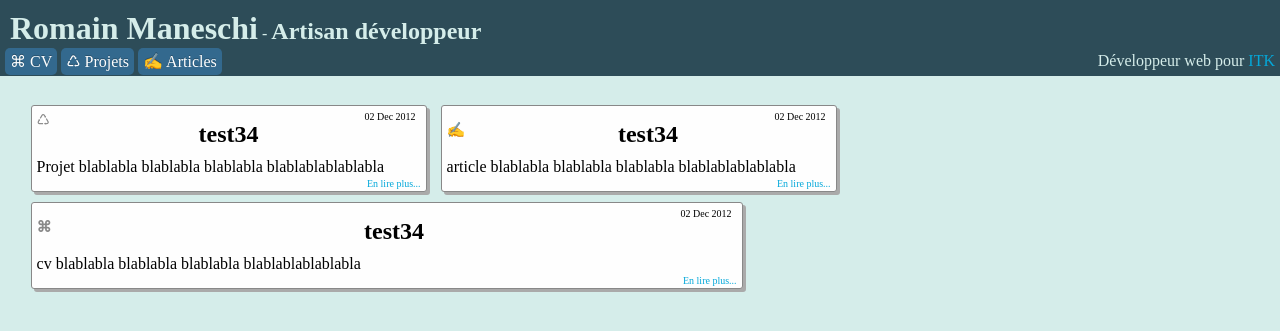
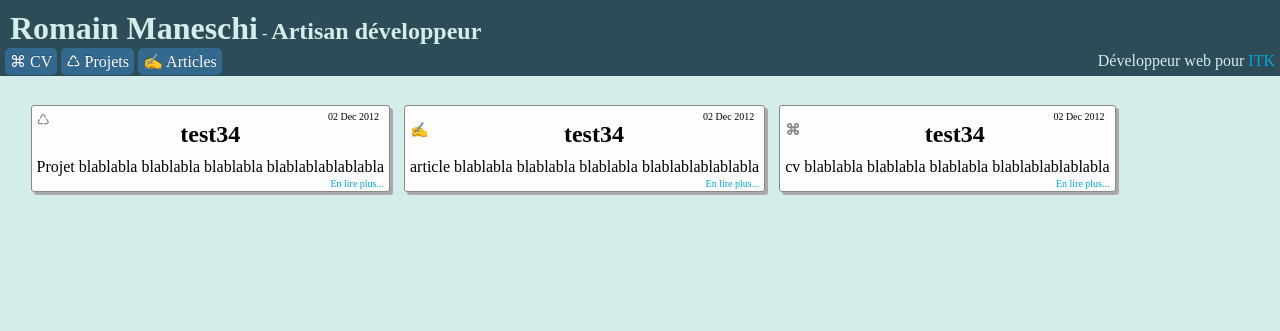
Before and after one commit to manland/manland.github.com, a Jekyll site: the page test.html, which Jekyll copies as it is, in a window 1280 px wide. Shown: the top 331 px of the page. Built offline with Jekyll 4.4.1, drawn with Linux system fonts in a browser that asks for light colours.

Commit message:
article html tag doens't accept class !?

```diff
--- a/_layouts/post.html
+++ b/_layouts/post.html
@@ -1,7 +1,7 @@
 ---
 layout: default
 ---
-<div class="container-max">
+<div style="width:90%;max-width:700px;">
 	<article class="max">
 	  <span class="publish-date">{{ page.date | date_to_string }}</span>
 	  <h2>{{ page.title }}</h2>
--- a/css/default.css
+++ b/css/default.css
@@ -93,15 +93,6 @@ article {
 	position: relative;
 }
 
-article.min {
-	width: 30%;
-}
-
-article.max {
-	width: 90%;
-	max-width: 700px;
-}
-
 .article-category {
 	position: absolute;
 }
--- a/index.html
+++ b/index.html
@@ -4,7 +4,7 @@ title: Romain Maneschi's Life
 ---
 <div class="container">
 {% for post in site.posts %}
-<article class="min">
+<article style="width:30%;">
 	<span class="article-category {{ post.category }}"></span>
   <h2 class="article-title">{{ post.title }}</h2>
   <span class="publish-date">{{ post.date | date_to_string }}</span>
```
